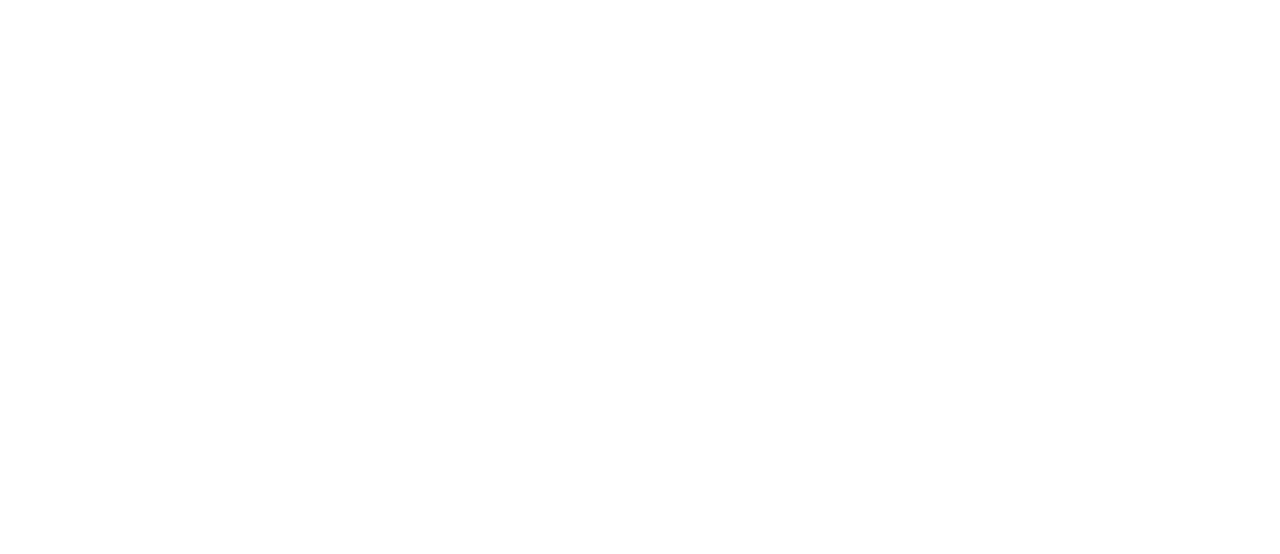
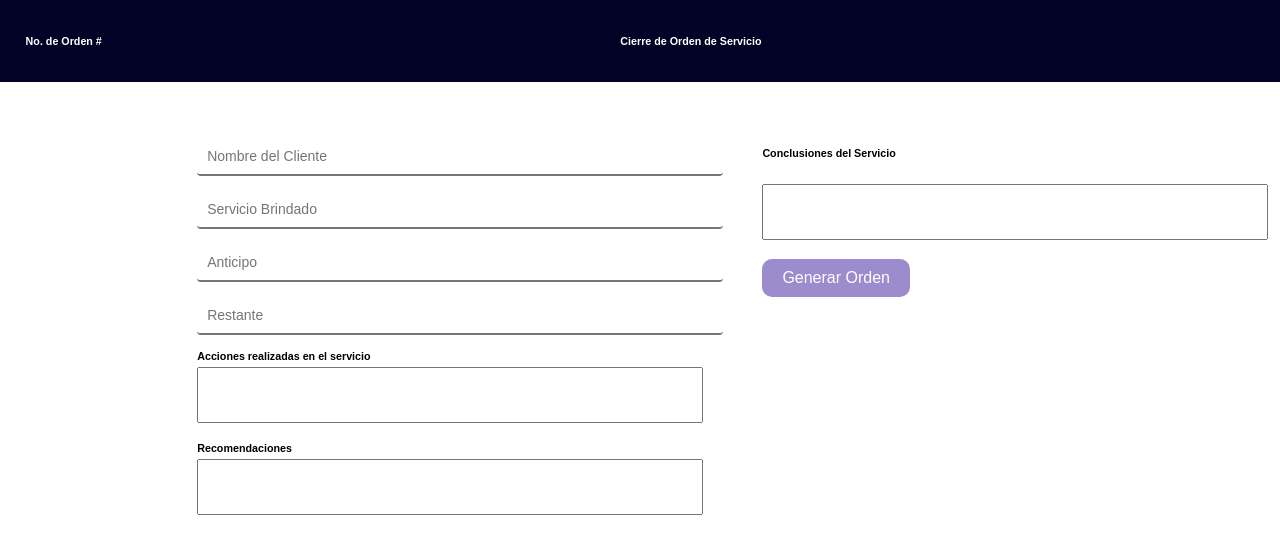
Before and after one commit to Juanplr/frontendTechCareJS, a Vue app: page /cierreOrden in a window 1280 px wide. Before the commit this address had no page. Shown: the top 554 px of the page. Built offline with nearby package versions, Linux system fonts and the light colour scheme.

Commit message:
cierre de Orden

```diff
--- /dev/null
+++ b/src/assets/CierreDeOrden.css
@@ -0,0 +1,102 @@
+.container_c {
+    display: flex;
+    flex-direction: column;
+    align-items: center;
+    font-family: Arial, sans-serif;
+}
+
+.container_nav {
+    background-color: #010326;
+    display: flex;
+    width: 100%;
+    padding: 10px 0;
+    color: white;
+}
+
+#h_No {
+    padding-left: 2%;
+}
+
+#h_titulo {
+    margin: auto;
+}
+
+.form_principal {
+    width: 80%;
+    margin-top: 20px;
+}
+
+.form_orden {
+    display: flex;
+    justify-content: space-between;
+    padding: 20px;
+}
+
+.container_left,
+.container_right {
+    flex: 1;
+    margin: 0 10px;
+    margin-left: 5%;
+}
+
+.ul_left {
+    list-style-type: none;
+    padding: 0;
+}
+
+.li_left {
+    margin-bottom: 15px;
+}
+
+.h_left {
+    margin-top: 10px;
+    margin-bottom: 5px;
+    font-weight: bold;
+}
+
+.ul_right {
+    list-style-type: none;
+    padding: 0;
+}
+
+.conclusiones {
+    margin-bottom: 15px;
+}
+
+.input_text_line {
+    width: 100%;
+    padding: 10px;
+    font-size: 14px;
+    border: 1px underline #ccc;
+    border-radius: 4px;
+}
+
+.input_text_line:focus {
+    border-color: #9C8BCD;
+    outline: none;
+}
+
+.input_text {
+    width: 500px;
+    height: 50px;
+    resize: none;
+}
+
+.input_text:focus {
+    border-color: #9C8BCD;
+}
+
+#btn_orden {
+    padding: 10px 20px;
+    font-size: 16px;
+    background-color: #9C8BCD;
+    color: rgb(255, 255, 255);
+    border: none;
+    border-radius: 10px;
+    cursor: pointer;
+    transition: background-color 0.3s;
+}
+
+#btn_orden:hover {
+    background-color: #6a5acd;
+}
--- /dev/null
+++ b/src/components/CierreDeOrden.vue
@@ -0,0 +1,52 @@
+<template>
+    <div class="container_c">
+        <div class="container_nav">
+            <h6 id="h_No">No. de Orden #</h6>
+            <h6 id="h_titulo">Cierre de Orden de Servicio</h6>
+        </div>
+        <div class="form_principal">
+            <form class="form_orden">
+                <div class="container_left">
+                    <ul class="ul_left">
+                        <li class="li_left">
+                            <input type="text" class="input_text_line" placeholder="Nombre del Cliente"/>
+                        </li>
+                        <li class="li_left">
+                            <input type="text" class="input_text_line" placeholder="Servicio Brindado"/>
+                        </li>
+                        <li class="li_left">
+                            <input type="text" class="input_text_line" placeholder="Anticipo"/>
+                        </li>
+                        <li class="li_left">
+                            <input type="text" class="input_text_line" placeholder="Restante" />
+                        </li>
+                        <li class="li_left">
+                            <h6 class="h_left">Acciones realizadas en el servicio</h6>
+                            <textarea  class="input_text"></textarea>
+                        </li>
+                        <li class="li_left">
+                            <h6 class="h_left">Recomendaciones</h6>
+                            <textarea  class="input_text"></textarea>
+                        </li>
+                    </ul>
+                </div>
+                <div class="container_right">
+                    <ul class="ul_right">
+                        <li class="conclusiones">
+                            <h6>Conclusiones del Servicio</h6>
+                            <textarea  class="input_text"></textarea>
+                        </li>
+                        <li class="button">
+                            <button id="btn_orden">Generar Orden</button>
+                        </li>
+                    </ul>
+                </div>
+            </form>
+        </div>
+    </div>
+</template>
+
+
+<style>
+@import "../assets/CierreDeOrden.css";
+</style>
```
Also changed, not shown: src/router/index.js (+7 -4 lines).
